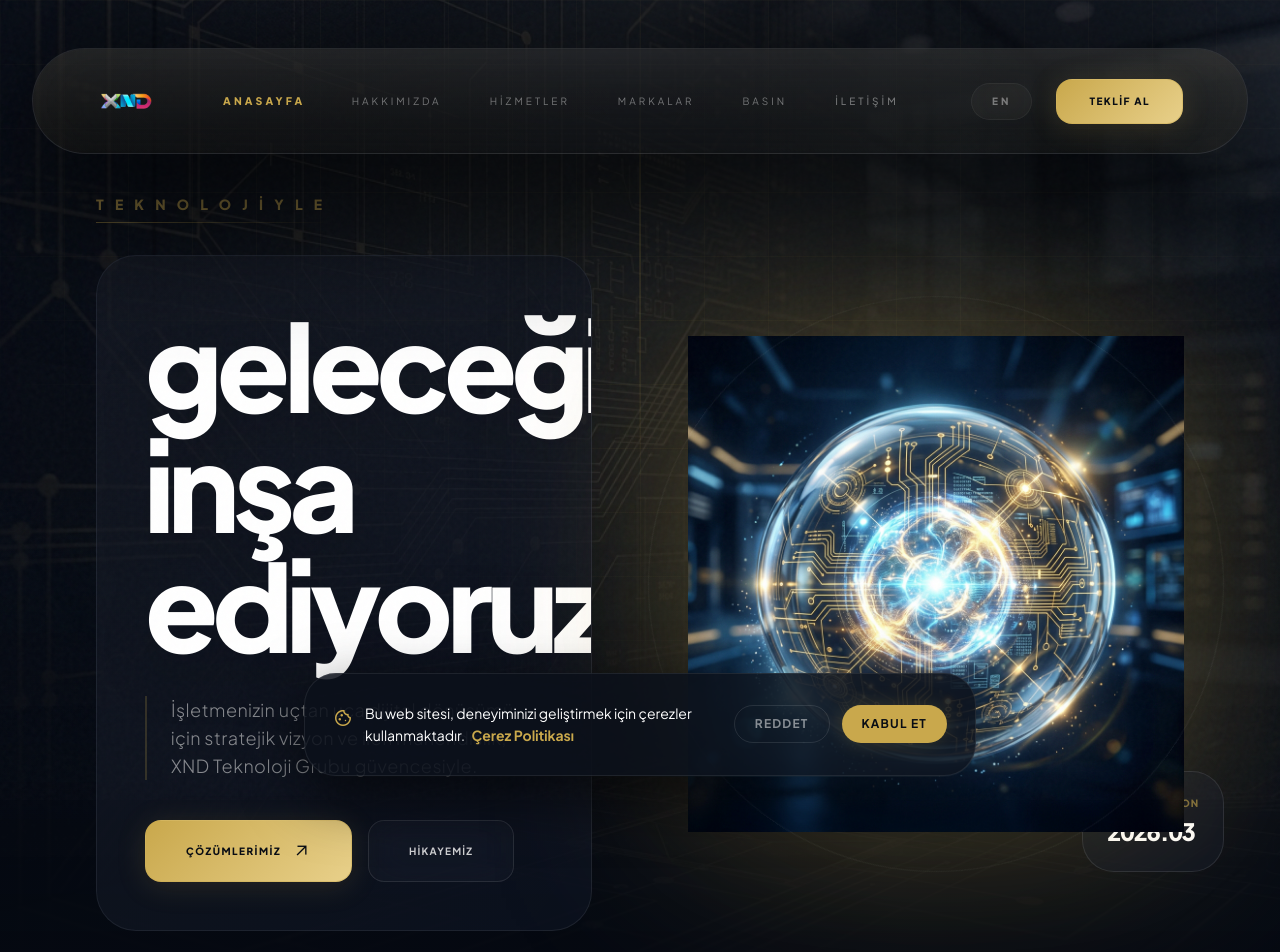
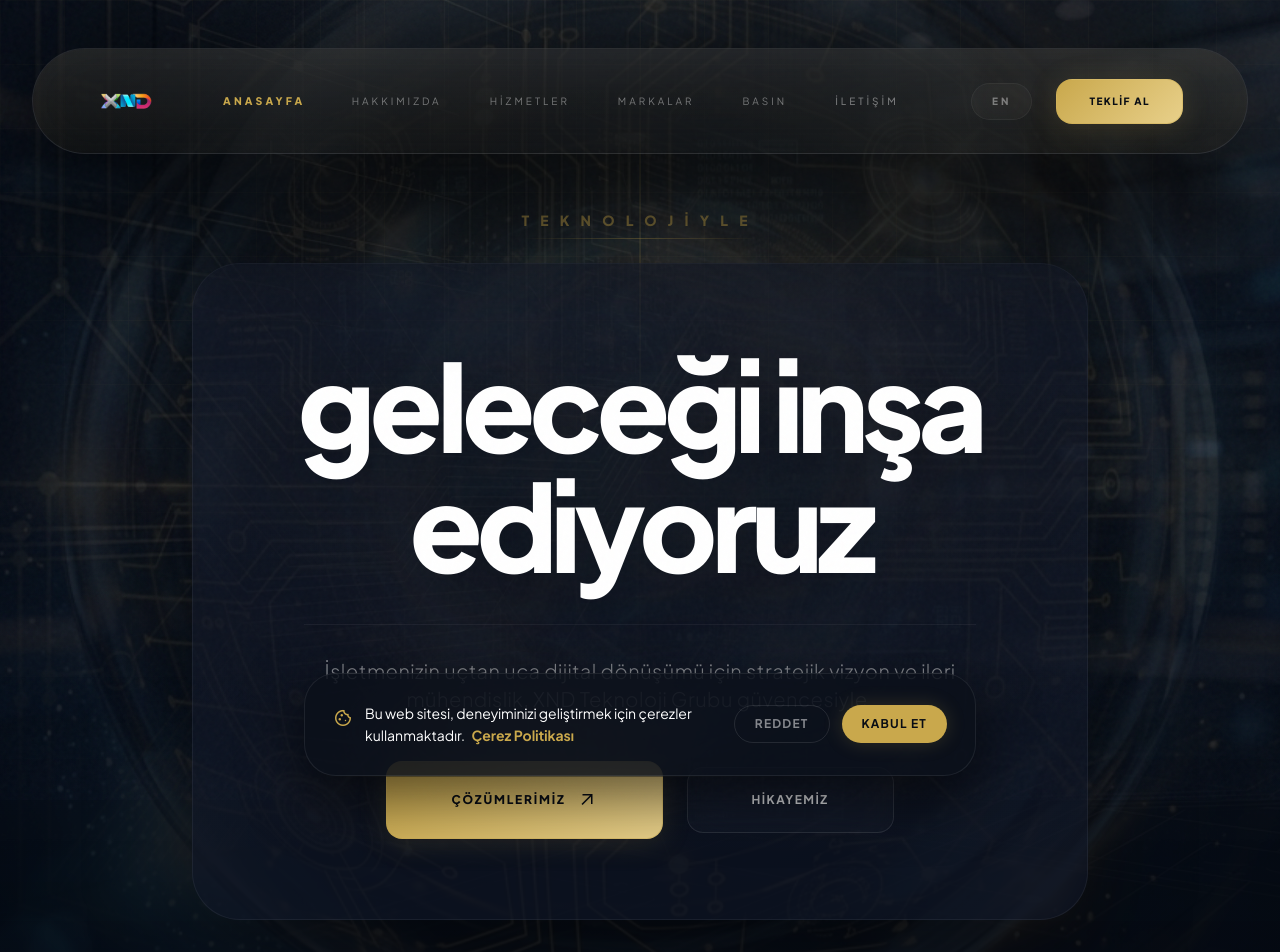
Before and after one commit to RiosenBeq/xnd, a website built with Vite: page index.html in a window 1280 px wide. Shown: the top 952 px of the page. Built offline with nearby package versions, Linux system fonts and the light colour scheme; files whose address does not match are found by name.

Commit message:
Hero Layout: Reverted to centered-atmospheric design with subtle background visual

```diff
--- a/index.html
+++ b/index.html
@@ -84,65 +84,55 @@
 
       <!-- Bottom fade -->
       <div class="absolute inset-0 bg-gradient-to-t from-[#040810] via-transparent to-transparent opacity-95"></div>
+
+      <!-- Subtle Aetheric Core (Centered Background Effect) -->
+      <div class="absolute inset-0 z-0 flex items-center justify-center overflow-hidden pointer-events-none opacity-[0.15] scale-125">
+        <div class="relative w-[100vw] h-[100vw] flex items-center justify-center">
+          <div class="absolute inset-0 bg-primary/20 blur-[150px] rounded-full scale-50"></div>
+          <img src="/aetheric_core.png" alt="" class="w-full h-auto animate-[float_10s_easeInOutSine_infinite] opacity-60" />
+          <div class="absolute inset-0 border border-primary/10 rounded-full animate-[ping_6s_linear_infinite]"></div>
+        </div>
+      </div>
+
       <div class="absolute inset-0 noise-bg opacity-20 mix-blend-overlay"></div>
     </div>
 
-    <!-- Hero Content (Aetheric Elite Asymmetric Layout) -->
-    <div class="relative z-30 max-w-7xl mx-auto px-6 md:px-16 lg:px-24 w-full pt-44 md:pt-60 lg:pt-48 min-h-screen flex items-start lg:items-center">
-      <div class="grid grid-cols-1 lg:grid-cols-2 gap-12 lg:gap-24 items-center w-full">
+    <!-- Hero Content (Centered Atmospheric Layout) -->
+    <div class="relative z-30 max-w-7xl mx-auto px-6 md:px-16 lg:px-24 w-full pt-44 md:pt-60 lg:pt-48 min-h-screen flex flex-col items-center justify-center text-center">
 
-        <!-- Left: Vision Card -->
-        <div class="text-left reveal">
-          <div class="relative inline-block mb-8">
-            <span data-i18n="home.hero.title_top" class="text-xs md:text-sm font-black uppercase tracking-[0.8em] text-primary/60 block mb-2">teknolojiyle</span>
-            <div class="h-px w-full bg-gradient-to-r from-primary/40 to-transparent"></div>
+      <!-- Vision Card (Centered) -->
+      <div class="reveal w-full max-w-4xl mx-auto">
+        <div class="relative inline-block mb-10 translate-y-4">
+          <span data-i18n="home.hero.title_top" class="text-xs md:text-sm font-black uppercase tracking-[0.8em] text-primary/60 block mb-2 select-none">teknolojiyle</span>
+          <div class="h-px w-full bg-gradient-to-r from-transparent via-primary/40 to-transparent"></div>
         </div>
 
-          <div class="glass-card p-8 md:p-12 rounded-[2.5rem] border-white/[0.08] backdrop-blur-3xl relative overflow-hidden group mb-10">
-            <div class="absolute inset-0 bg-gradient-to-br from-primary/[0.03] to-transparent pointer-events-none"></div>
+        <div class="glass-card p-10 md:p-16 lg:p-20 rounded-[3rem] border-white/[0.06] backdrop-blur-3xl relative overflow-hidden group mb-12 shadow-[0_40px_100px_rgba(0,0,0,0.4)]">
+          <div class="absolute inset-0 bg-gradient-to-b from-white/[0.02] to-transparent pointer-events-none"></div>
 
-            <h1 class="relative z-10 flex flex-col gap-2 mb-8">
-              <span data-i18n="home.hero.title_bottom" class="text-4xl md:text-6xl lg:text-7xl xl:text-[7.5rem] font-black text-white leading-[0.85] tracking-tighter drop-shadow-2xl">GELECEĞİ<br/>İNŞA<br/>EDİYORUZ</span>
+          <h1 class="relative z-10 flex flex-col gap-4 mb-10">
+            <span data-i18n="home.hero.title_bottom" class="text-4xl md:text-6xl lg:text-7xl xl:text-[7.5rem] font-black text-white leading-[0.85] tracking-tighter drop-shadow-[0_20px_50px_rgba(0,0,0,0.5)]">GELECEĞİ<br/>İNŞA<br/>EDİYORUZ</span>
           </h1>
 
-            <p data-i18n="home.hero.desc" class="text-white/50 text-sm md:text-lg max-w-xl font-light leading-relaxed mb-10 tracking-wide border-l-2 border-primary/20 pl-6">
+          <p data-i18n="home.hero.desc" class="text-white/50 text-sm md:text-xl max-w-2xl mx-auto font-light leading-relaxed mb-12 tracking-wide border-t border-white/5 pt-8">
             İşletmenizin uçtan uca dijital dönüşümü için stratejik vizyon ve ileri mühendislik, XND Teknoloji Grubu güvencesiyle.
           </p>
 
-            <div class="flex flex-wrap gap-4 pointer-events-auto">
-              <a href="/hizmetler.html" class="btn-premium px-8 md:px-10 py-4 text-[10px] uppercase font-black">
+          <div class="flex flex-col sm:flex-row gap-6 justify-center items-center pointer-events-auto">
+            <a href="/hizmetler.html" class="btn-premium px-12 md:px-16 py-5 md:py-6 text-[11px] md:text-xs uppercase font-black">
               <span data-i18n="home.hero.cta1">Çözümlerimiz</span>
-                <span class="material-symbols-outlined text-lg">arrow_outward</span>
+              <span class="material-symbols-outlined text-xl">arrow_outward</span>
             </a>
-              <a href="/hakkimizda.html" class="btn-ghost px-8 md:px-10 py-4 text-[10px] uppercase font-black">
+            <a href="/hakkimizda.html" class="btn-ghost px-12 md:px-16 py-5 md:py-6 text-[11px] md:text-xs uppercase font-black">
               <span data-i18n="home.hero.cta2">Hikayemiz</span>
             </a>
           </div>
         </div>
 
-          <!-- Minimal accent line -->
-          <div class="h-1 w-24 bg-primary/20 rounded-full"></div>
+        <!-- Minimal decorative line -->
+        <div class="h-1 w-24 bg-primary/20 rounded-full mx-auto opacity-50"></div>
       </div>
 
-        <!-- Right: Aetheric Core Visual -->
-        <div class="relative reveal hidden lg:block group">
-          <div class="absolute inset-0 bg-primary/10 blur-[120px] rounded-full group-hover:bg-primary/20 transition-all duration-[2s]"></div>
-          <div class="relative z-10 animate-[float_8s_easeInOutSine_infinite] hover:scale-105 transition-transform duration-1000">
-            <img src="/aetheric_core.png" alt="Aetheric Core" class="w-full h-auto drop-shadow-[0_0_100px_rgba(201,168,76,0.3)] select-none pointer-events-none" />
-
-            <!-- Animated rings -->
-            <div class="absolute inset-0 border-2 border-primary/10 rounded-full animate-[ping_4s_cubic-bezier(0,0,0.2,1)_infinite]"></div>
-            <div class="absolute -inset-10 border border-white/5 rounded-full animate-[spin_20s_linear_infinite] pointer-events-none"></div>
-          </div>
-
-          <!-- High-End Stats Overlay -->
-          <div class="absolute -bottom-10 -right-10 glass-card p-6 rounded-2xl border-white/10 backdrop-blur-xl animate-[slideUpFade_1.5s_ease_1s_forwards] opacity-0">
-            <div class="text-[10px] text-primary/60 font-black tracking-widest uppercase mb-1">Global Vision</div>
-            <div class="text-2xl font-black text-white tracking-tighter tabular-nums">2026.03</div>
-          </div>
-        </div>
-
-      </div>
     </div>
   </main>
 
```
Lines whose indentation alone changed are shown as unchanged.
